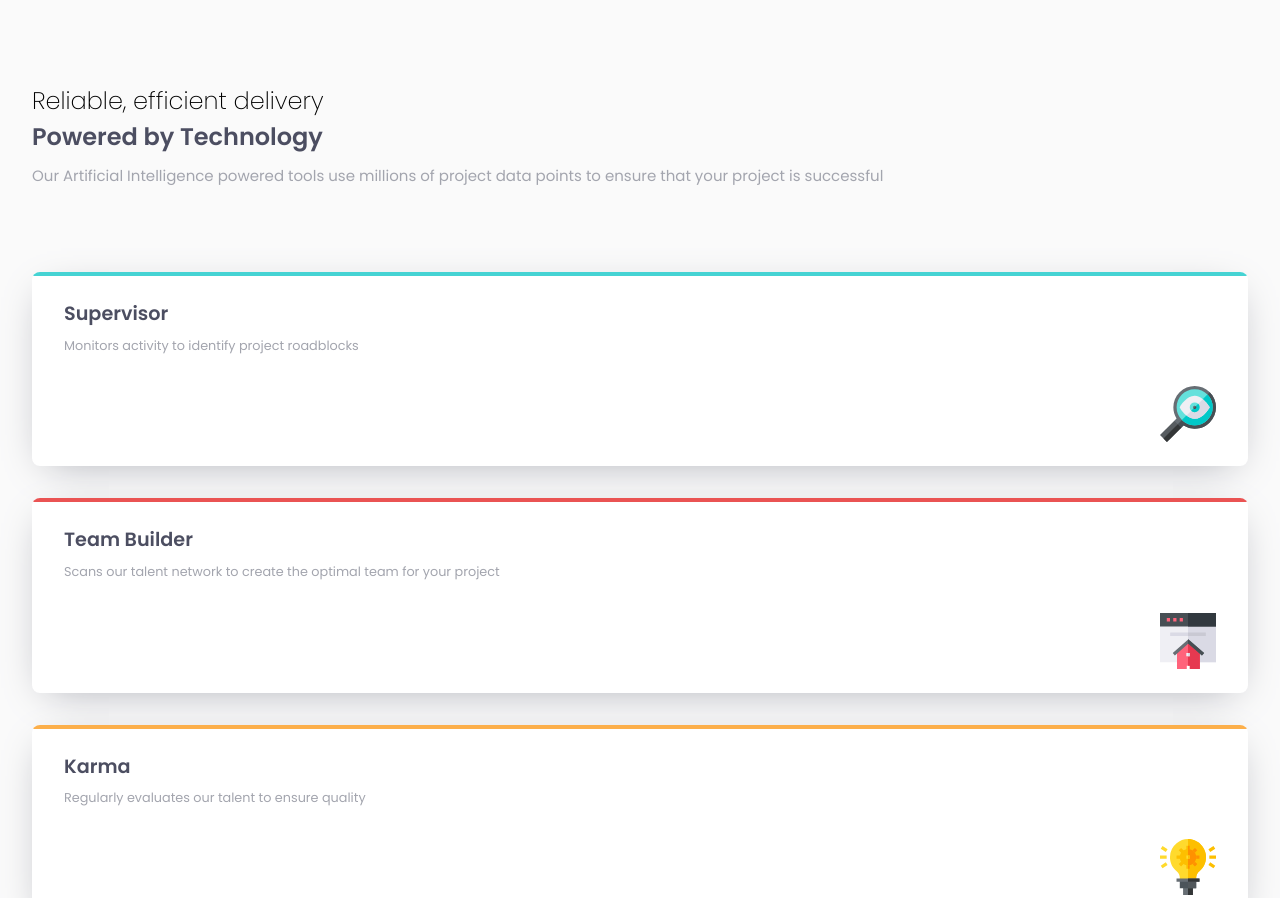
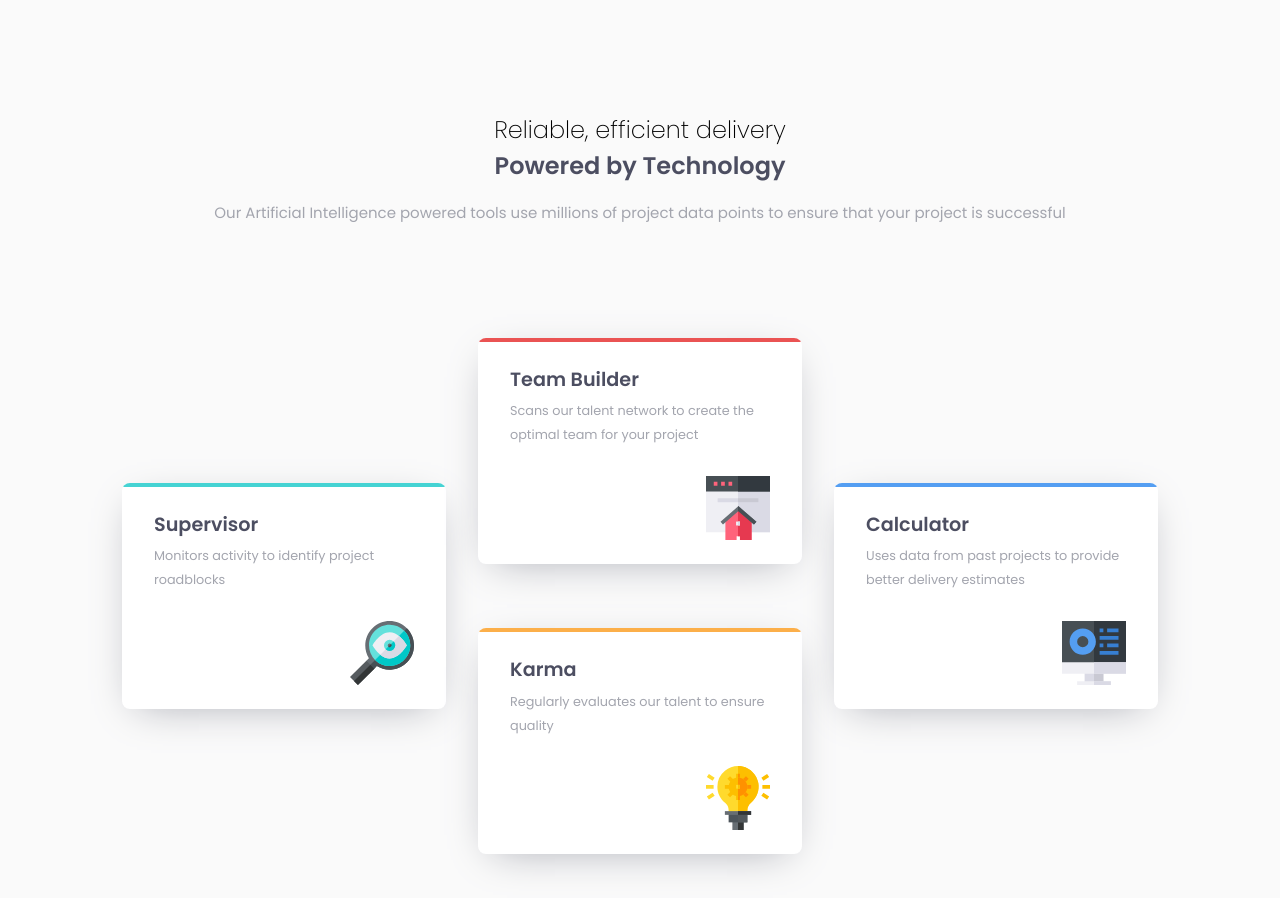
Before and after one commit to JustANipple/four-card-feature-section, a plain HTML site: page index.html in a window 1280 px wide. Shown: the top 898 px of the page. Drawn offline with Linux system fonts and the light colour scheme.

Commit message:
modified:   index.html 	modified:   style.css

```diff
--- a/index.html
+++ b/index.html
@@ -26,6 +26,8 @@
       </p>
     </div>
 
+    <div class="gridBlock">
+
       <div class="tool one">
         <div class="topBorder"></div>
         <div class="toolBox">
@@ -33,7 +35,6 @@
           <p class="toolDescription">Monitors activity to identify project roadblocks</p>
           <img src="images/icon-supervisor.svg" alt="" aria-hidden="true" class="toolImg">
         </div>
-
       </div>
 
       <div class="tool two">
@@ -45,7 +46,6 @@
           </p>
           <img src="images/icon-team-builder.svg" alt="" aria-hidden="true" class="toolImg">
         </div>
-
       </div>
 
       <div class="tool three">
@@ -57,7 +57,6 @@
           </p>
           <img src="images/icon-karma.svg" alt="" aria-hidden="true" class="toolImg">
         </div>
-
       </div>
 
       <div class="tool four">
@@ -69,8 +68,10 @@
           </p>
           <img src="images/icon-calculator.svg" alt="" aria-hidden="true" class="toolImg">
         </div>
+      </div>
 
     </div>
+
 
   </main>
 
--- a/style.css
+++ b/style.css
@@ -60,7 +60,8 @@ body {
 }
 
 .header {
-    margin: 5.2rem 0;
+    margin: 5rem 0;
+    text-align: center;
 }
 
 .title {
@@ -75,7 +76,7 @@ body {
 
 .description {
     color: var(--neutral-grayish-blue-clr);
-    margin: 0.5rem 0;
+    margin: 1rem 0;
     line-height: 1.6rem;
 }
 
@@ -123,3 +124,40 @@ body {
     margin-left: auto;
     width: 3.5rem;
 }
+
+@media screen and (min-width: 1200px) {
+  body {
+    display: flex;
+    justify-content: center;
+  }
+
+  .gridBlock {
+    display: grid;
+    grid-template-areas:
+    "one two four"
+    "one three four";
+    max-width: 1100px;
+  }
+
+  .one {
+    grid-area: one;
+    margin: auto 2rem;
+  }
+
+  .two {
+    grid-area: two;
+  }
+
+  .three {
+    grid-area: three;
+  }
+
+  .four {
+    grid-area: four;
+    margin: auto 2rem;
+  }
+
+  .toolImg {
+    width: 4rem;
+  }
+}
```
Lines whose indentation alone changed are shown as unchanged.
